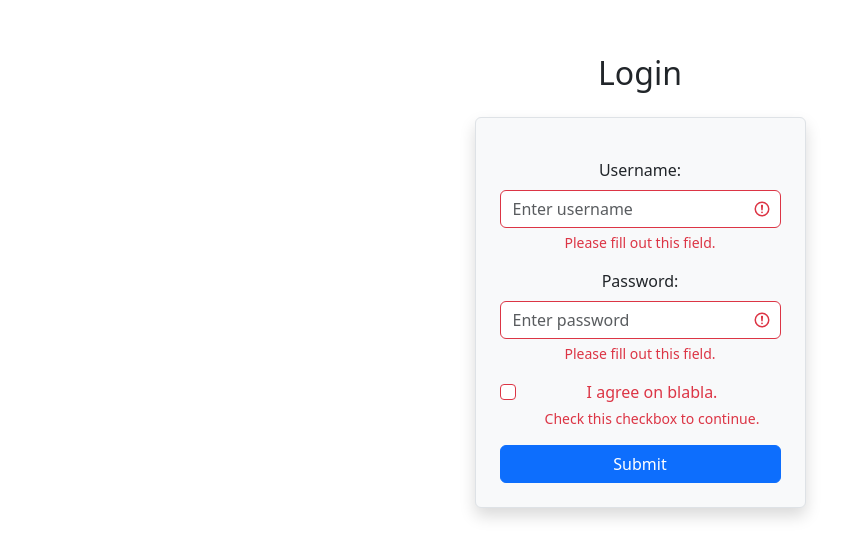
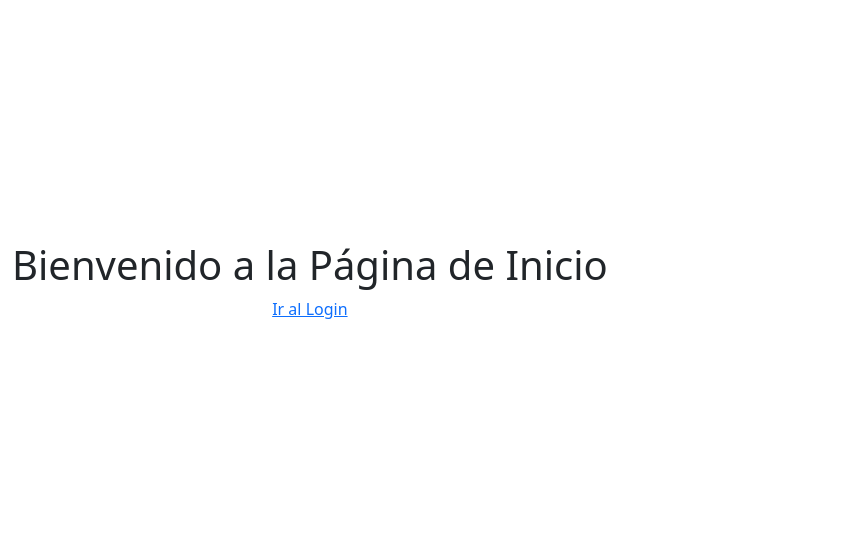
Before and after one commit to Contreras0209/frontcitas, a React (Vite) app in the folder frontcitas/: page /home in a window 1280 px wide. Shown: the part 119-676 px from the top of the page, without its empty margins (0-857 px from the left). Built offline with nearby package versions, Linux system fonts and the light colour scheme.

Commit message:
Se agrega pagina principal y pagina login

```diff
--- a/frontcitas/package.json
+++ b/frontcitas/package.json
@@ -12,7 +12,8 @@
   "dependencies": {
     "bootstrap": "^5.3.3",
     "react": "^18.3.1",
-    "react-dom": "^18.3.1"
+    "react-dom": "^18.3.1",
+    "react-router-dom": "^7.1.4"
   },
   "devDependencies": {
     "@eslint/js": "^9.17.0",
--- a/frontcitas/src/App.jsx
+++ b/frontcitas/src/App.jsx
@@ -1,14 +1,21 @@
-// App.jsx
-import 'bootstrap/dist/css/bootstrap.min.css';
-import './App.css';
-import Formulario from './componentes/formulario';
+import { BrowserRouter as Router, Routes, Route, Navigate } from 'react-router-dom';
+import Home from './paginas/Home';   // Importa el componente Home
+import Login from './paginas/login'; // Importa el componente Login
 
 function App() {
   return (
-    <div className="container d-flex flex-column align-items-center justify-content-center vh-100">
-      <h2 className="mb-4">Login</h2>
-      <Formulario />
-    </div>
+    <Router>
+      <Routes>
+        {/* Ruta raíz ("/") redirige automáticamente a /home */}
+        <Route path="/" element={<Navigate to="/home" />} />
+
+        {/* Ruta para el Home */}
+        <Route path="/Home" element={<Home />} />
+
+        {/* Ruta para el Login */}
+        <Route path="/Login" element={<Login />} />
+      </Routes>
+    </Router>
   );
 }
 
--- /dev/null
+++ b/frontcitas/src/paginas/Home.jsx
@@ -0,0 +1,13 @@
+import React from 'react';
+import { Link } from 'react-router-dom';
+
+const Home = () => {
+  return (
+    <div className="container text-center">
+      <h1>Bienvenido a la Página de Inicio</h1>
+      <Link to="/login" className="mt-3">Ir al Login</Link>
+    </div>
+  );
+};
+
+export default Home;
--- /dev/null
+++ b/frontcitas/src/paginas/Login.jsx
@@ -0,0 +1,16 @@
+import React from 'react';
+import 'bootstrap/dist/css/bootstrap.min.css'; // Debe estar importado en Login.jsx
+import Formulario from '../componentes/formulario';
+import { Link } from 'react-router-dom';
+
+const Login = () => {
+  return (
+    <div className="container d-flex flex-column align-items-center justify-content-center vh-100">
+      <h2 className="mb-4">Iniciar Sesión</h2>
+      <Formulario />
+      <Link to="/" className="mt-3">Volver a inicio</Link>
+    </div>
+  );
+};
+
+export default Login;
```
Also changed, not shown: 2 other files (tests, documents, lock files or other folders).
